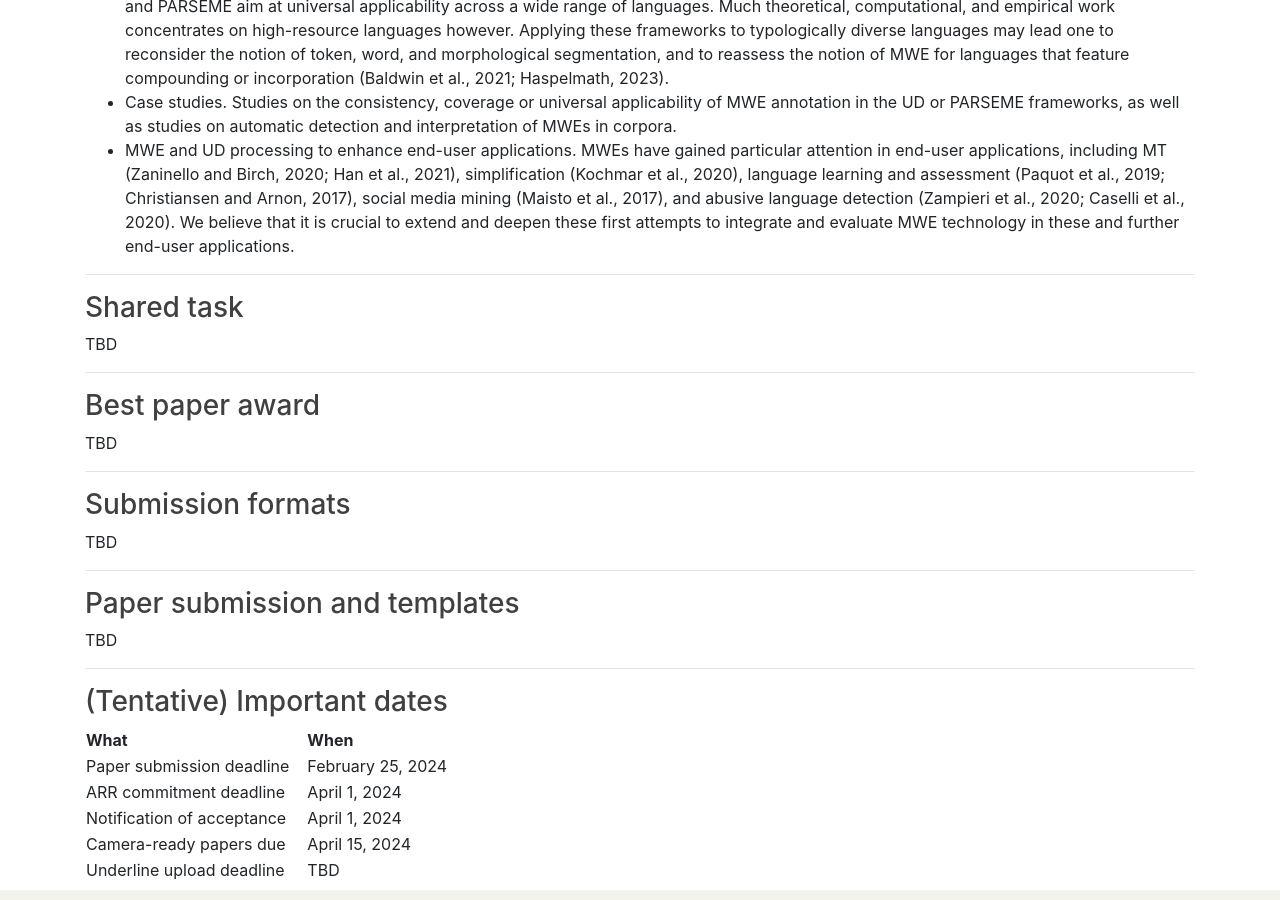
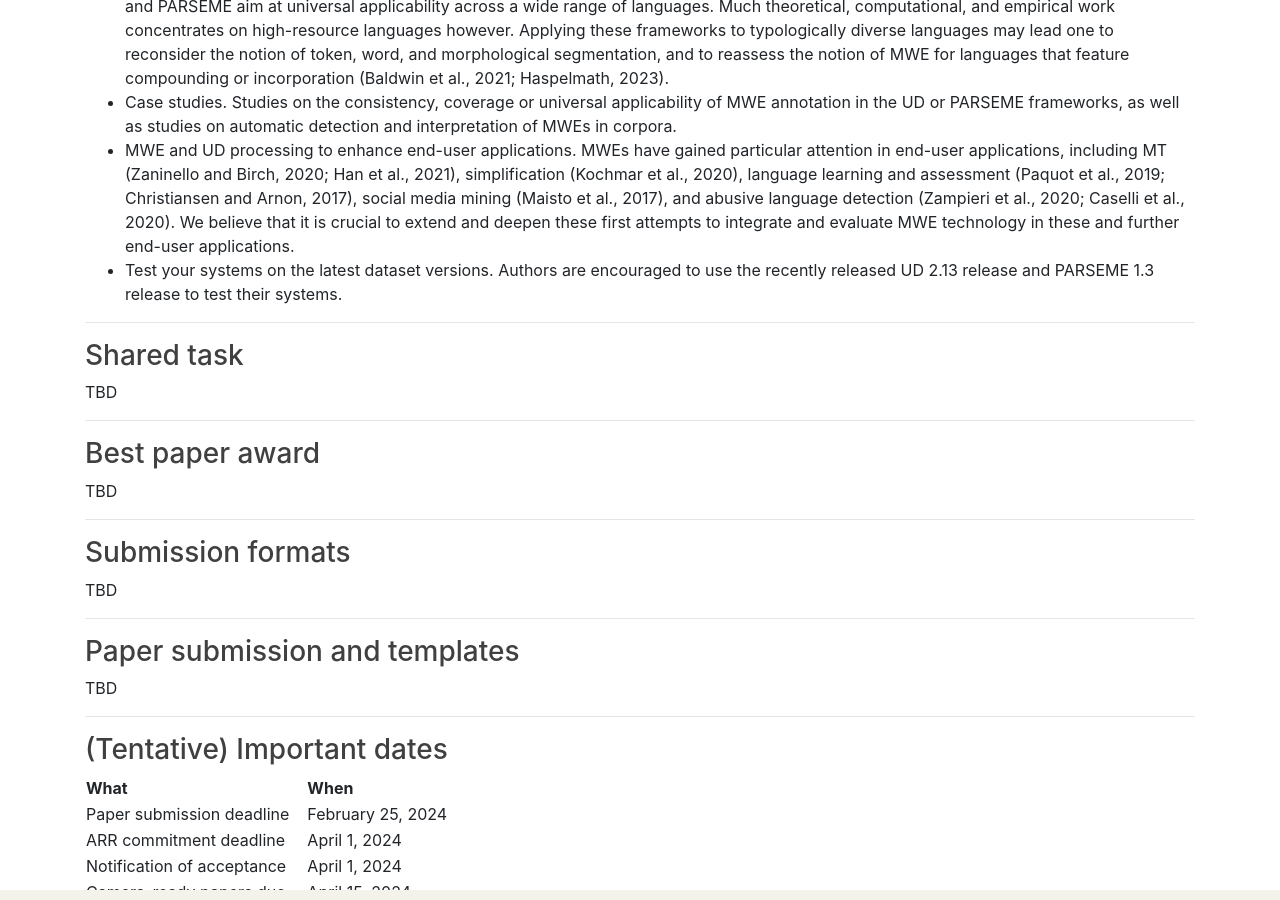
Before and after one commit to multiword/multiword.github.io, a Jekyll site: the page built from mweud2024/index.md, in a window 1280 px wide and 900 px high, scrolled down 1923 px. Built offline with Jekyll 4.4.1, drawn with Linux system fonts in a browser that asks for light colours; comment, search, counter and statistics services are not loaded.

Commit message:
Update Description

```diff
--- a/mweud2024/index.md
+++ b/mweud2024/index.md
@@ -88,6 +88,8 @@ The workshop invites submissions of original research on MWE, UD, and the interp
 - Applicability of UD and MWE annotation and discovery for low-resource and typologically diverse languages and language varieties. Both UD and PARSEME aim at universal applicability across a wide range of languages. Much theoretical, computational, and empirical work concentrates on high-resource languages however. Applying these frameworks to typologically diverse languages may lead one to reconsider the notion of token, word, and morphological segmentation, and to reassess the notion of MWE for languages that feature compounding or incorporation (Baldwin et al., 2021; Haspelmath, 2023).
 - Case studies.  Studies on the  consistency,  coverage or universal applicability of MWE annotation in the UD or PARSEME frameworks, as well as studies on automatic detection and interpretation of MWEs in corpora.
 - MWE and UD processing to enhance end-user applications. MWEs have gained particular attention in end-user applications, including MT (Zaninello and Birch, 2020; Han et al., 2021), simplification (Kochmar et al., 2020), language learning and assessment (Paquot et al., 2019; Christiansen and Arnon, 2017), social media mining (Maisto et al., 2017), and abusive language detection (Zampieri et al., 2020; Caselli et al., 2020). We believe that it is crucial to extend and deepen these first attempts to integrate and evaluate MWE technology in these and further end-user applications.
+- Test your systems on the latest dataset versions. Authors are encouraged to use the recently released UD 2.13 release and PARSEME 1.3 release to test their systems.
+
 
 
 -----
```
